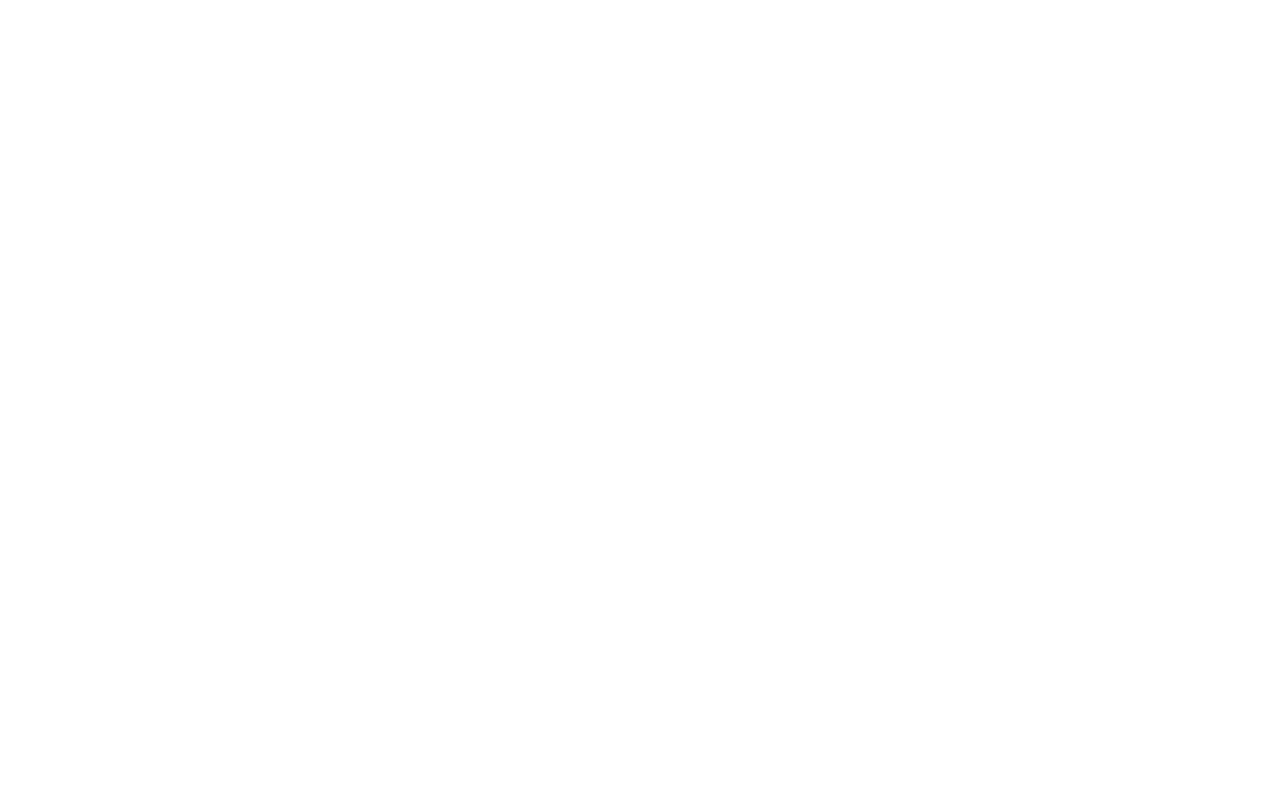
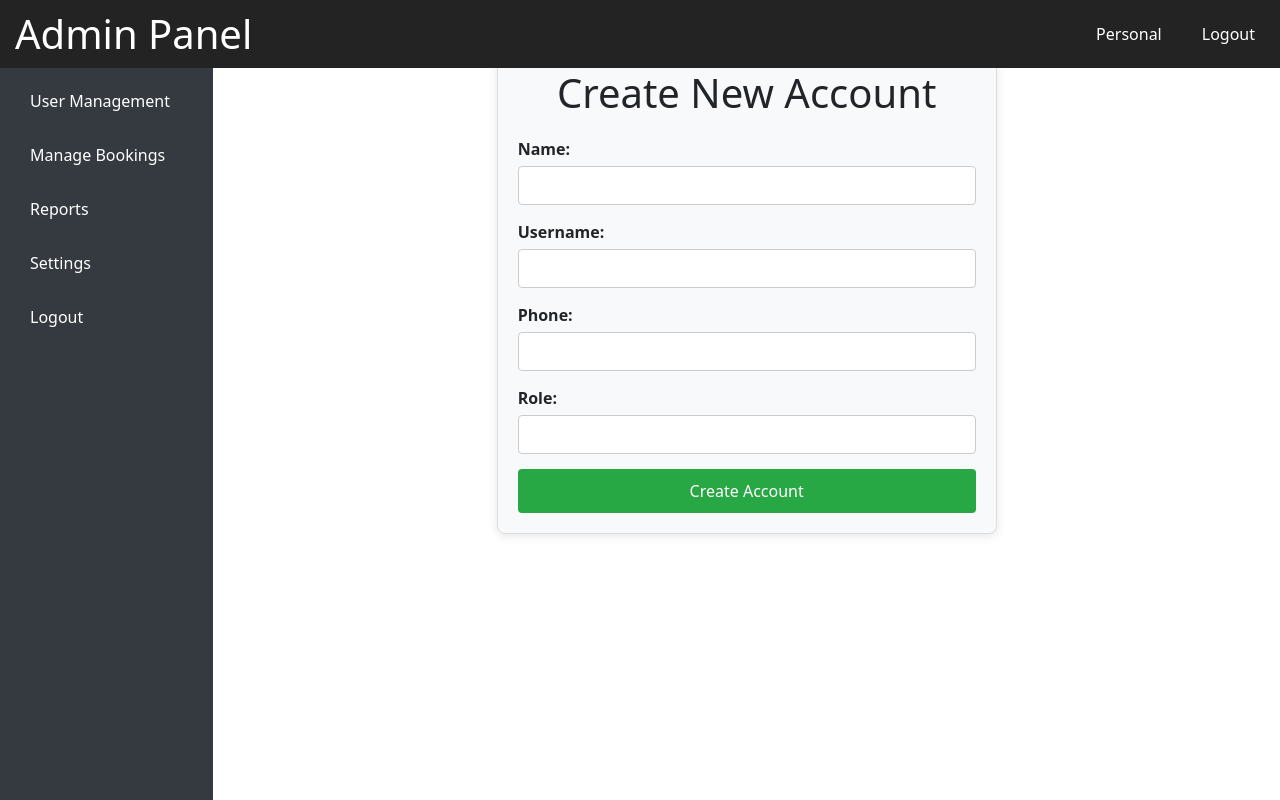
Before and after one commit to HarryTran-lead/Swp391-PodBookingSystem, a React (Vite) app in the folder Frontend/: page /SWP391-PodSystemBooking/admin/create-account in a window 1280 px wide. Before the commit this address had no page. Built offline with nearby package versions, Linux system fonts and the light colour scheme.

Commit message:
finish basic CRUDAccount-Admin-frontend

```diff
--- a/Frontend/src/AdminPages/Account/Account.css
+++ b/Frontend/src/AdminPages/Account/Account.css
@@ -121,3 +121,65 @@
   .update-account-page button:hover {
     background-color: #0056b3; /* Darker shade on hover */
   }
+  .create-button {
+    margin-bottom: 20px;
+    padding: 10px 20px;
+    background-color: #007bff; /* Bootstrap primary color */
+    color: white;
+    border: none;
+    border-radius: 4px;
+    cursor: pointer;
+    font-size: 14px;
+  }
+
+  .create-button:hover {
+    background-color: #0056b3; /* Darker shade of primary color */
+  }/* CreateAccount.css */
+
+.create-account-page {
+    max-width: 500px;
+    margin: 0 auto;
+    padding: 20px;
+    background-color: #f8f9fa;
+    border: 1px solid #ddd;
+    border-radius: 8px;
+    box-shadow: 0 2px 10px rgba(0, 0, 0, 0.1);
+  }
+
+  .create-account-page h1 {
+    text-align: center;
+    margin-bottom: 20px;
+  }
+
+  .create-account-form .form-group {
+    margin-bottom: 15px;
+  }
+
+  .create-account-form label {
+    display: block;
+    margin-bottom: 5px;
+    font-weight: bold;
+  }
+
+  .create-account-form input {
+    width: 100%;
+    padding: 8px;
+    border: 1px solid #ccc;
+    border-radius: 4px;
+    font-size: 14px;
+  }
+
+  .submit-button {
+    width: 100%;
+    padding: 10px;
+    background-color: #28a745;
+    color: white;
+    border: none;
+    border-radius: 4px;
+    cursor: pointer;
+    font-size: 16px;
+  }
+
+  .submit-button:hover {
+    background-color: #218838;
+  }
--- a/Frontend/src/AdminPages/Account/Account.jsx
+++ b/Frontend/src/AdminPages/Account/Account.jsx
@@ -1,12 +1,14 @@
 // ./AdminPages/Account.jsx
 import React, { useEffect, useState } from 'react';
-import { useNavigate } from 'react-router-dom'; // Import useNavigate for navigation
+import { useNavigate } from 'react-router-dom';
 import axios from 'axios';
-import './Account.css'; // Import your CSS for styling
+import { ToastContainer, toast } from 'react-toastify'; // Import react-toastify
+import 'react-toastify/dist/ReactToastify.css'; // Import react-toastify CSS
+import './Account.css';
 
 export default function Account() {
   const [accounts, setAccounts] = useState([]);
-  const navigate = useNavigate(); // Initialize useNavigate for navigation
+  const navigate = useNavigate();
 
   const API_URL = 'https://667f687ff2cb59c38dc8cee6.mockapi.io/api/v1/Account';
 
@@ -27,19 +29,28 @@ export default function Account() {
     try {
       await axios.delete(`${API_URL}/${id}`);
       fetchAccounts();
+      toast.success('Account deleted successfully!'); // Show success notification
     } catch (error) {
       console.error('Error deleting account:', error);
+      toast.error('Error deleting account.'); // Show error notification
     }
   };
 
   const handleUpdate = (account) => {
-    // Navigate to UpdateAccount with account data
     navigate('/SWP391-PodSystemBooking/admin/update-account', { state: { account } });
+  };
+
+  const handleCreate = () => {
+    navigate('/SWP391-PodSystemBooking/admin/create-account');
   };
 
   return (
     <div className="account-page">
       <h1>Account Management</h1>
+
+      <button className="create-button" onClick={handleCreate}>
+        Create New Account
+      </button>
 
       <table>
         <thead>
@@ -68,6 +79,9 @@ export default function Account() {
           ))}
         </tbody>
       </table>
+
+      {/* ToastContainer for displaying notifications */}
+      <ToastContainer position="top-right" autoClose={3000} hideProgressBar={false} />
     </div>
   );
 }
--- /dev/null
+++ b/Frontend/src/AdminPages/Account/CreateAccount.jsx
@@ -0,0 +1,89 @@
+import React, { useState } from 'react';
+import { useNavigate } from 'react-router-dom';
+import axios from 'axios';
+import { ToastContainer, toast } from 'react-toastify';
+import 'react-toastify/dist/ReactToastify.css';
+import './Account.css';
+
+export default function CreateAccount() {
+  const [formData, setFormData] = useState({
+    name: '',
+    username: '',
+    phone: '',
+    role: '',
+  });
+  const navigate = useNavigate();
+
+  const API_URL = 'https://667f687ff2cb59c38dc8cee6.mockapi.io/api/v1/Account';
+
+  const handleChange = (e) => {
+    const { name, value } = e.target;
+    setFormData({ ...formData, [name]: value });
+  };
+
+  const handleSubmit = async (e) => {
+    e.preventDefault();
+    try {
+      await axios.post(API_URL, formData);
+      toast.success('Account created successfully!'); // Show success notification
+      setTimeout(() => {
+        navigate('/SWP391-PodSystemBooking/admin/account'); // Redirect after 2 seconds
+      }, 2000);
+    } catch (error) {
+      toast.error('Error creating account!');
+      console.error('Error creating account:', error);
+    }
+  };
+
+  return (
+    <div className="create-account-page">
+      <h1>Create New Account</h1>
+      <form className="create-account-form" onSubmit={handleSubmit}>
+        <div className="form-group">
+          <label>Name:</label>
+          <input
+            type="text"
+            name="name"
+            value={formData.name}
+            onChange={handleChange}
+            required
+          />
+        </div>
+        <div className="form-group">
+          <label>Username:</label>
+          <input
+            type="text"
+            name="username"
+            value={formData.username}
+            onChange={handleChange}
+            required
+          />
+        </div>
+        <div className="form-group">
+          <label>Phone:</label>
+          <input
+            type="text"
+            name="phone"
+            value={formData.phone}
+            onChange={handleChange}
+            required
+          />
+        </div>
+        <div className="form-group">
+          <label>Role:</label>
+          <input
+            type="text"
+            name="role"
+            value={formData.role}
+            onChange={handleChange}
+            required
+          />
+        </div>
+        <button type="submit" className="submit-button">
+          Create Account
+        </button>
+      </form>
+      <ToastContainer />
+    </div>
+  );
+}
--- a/Frontend/src/AdminPages/Account/UpdateAccount.jsx
+++ b/Frontend/src/AdminPages/Account/UpdateAccount.jsx
@@ -1,9 +1,14 @@
 // ./AdminPages/UpdateAccount.jsx
 import React, { useState } from 'react';
-import { useLocation } from 'react-router-dom'; // Import useLocation to access the state passed during navigation
+import { useLocation, useNavigate } from 'react-router-dom'; // Import useNavigate for redirection
+import axios from 'axios';
+import { ToastContainer, toast } from 'react-toastify'; // Import react-toastify for notifications
+import 'react-toastify/dist/ReactToastify.css';
 import './Account.css';
+
 function UpdateAccount() {
   const location = useLocation();
+  const navigate = useNavigate();
   const account = location.state?.account || {}; // Retrieve the account data from the passed state
 
   // State to handle account fields
@@ -12,10 +17,20 @@ function UpdateAccount() {
   const [phone, setPhone] = useState(account.phone || '');
   const [role, setRole] = useState(account.role || '');
 
-  const handleUpdateSubmit = (e) => {
+  const API_URL = `https://667f687ff2cb59c38dc8cee6.mockapi.io/api/v1/Account/${account.id}`;
+
+  const handleUpdateSubmit = async (e) => {
     e.preventDefault();
-    // Implement the update logic (e.g., API call to update the account)
-    console.log('Updating account with data:', { name, username, phone, role });
+    try {
+      await axios.put(API_URL, { name, username, phone, role });
+      toast.success('Account updated successfully!'); // Show success notification
+      setTimeout(() => {
+        navigate('/SWP391-PodSystemBooking/admin/account'); // Redirect to the accounts page after success
+      }, 1000);
+    } catch (error) {
+      toast.error('Error updating account!');
+      console.error('Error updating account:', error);
+    }
   };
 
   return (
@@ -52,6 +67,7 @@ function UpdateAccount() {
         />
         <button type="submit">Save Changes</button>
       </form>
+      <ToastContainer /> {/* Container for displaying toast notifications */}
     </div>
   );
 }
--- a/Frontend/src/App.jsx
+++ b/Frontend/src/App.jsx
@@ -10,6 +10,7 @@ import Contact from './UserPages/Contact/Contact';
 import AdminLayout from './AdminPages/AdminLayout/AdminLayout'; // Import AdminLayout
 import Account from './AdminPages/Account/Account'; // Import Account component
 import UpdateAccount from './AdminPages/Account/UpdateAccount'; // Import UpdateAccount component
+import CreateAccount from './AdminPages/Account/CreateAccount';
 import 'bootstrap/dist/css/bootstrap.min.css';
 
 function App() {
@@ -27,8 +28,9 @@ function App() {
         <Route path="/SWP391-PodSystemBooking/contact" element={<UserLayout><Contact /></UserLayout>} />
 
         {/* Admin section routes */}
-        <Route path="/SWP391-PodSystemBooking/admin" element={<AdminLayout><Account /></AdminLayout>} />
+        <Route path="/SWP391-PodSystemBooking/admin/account" element={<AdminLayout><Account /></AdminLayout>} />
         <Route path="/SWP391-PodSystemBooking/admin/update-account" element={<AdminLayout><UpdateAccount /></AdminLayout>} />
+        <Route path="/SWP391-PodSystemBooking/admin/create-account" element={<AdminLayout><CreateAccount /></AdminLayout>} />
         {/* Add more admin routes here as needed */}
       </Routes>
     </Router>
```
